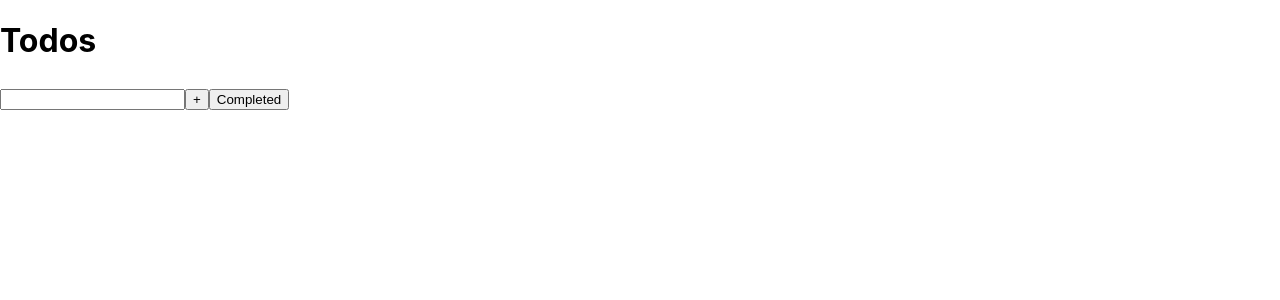
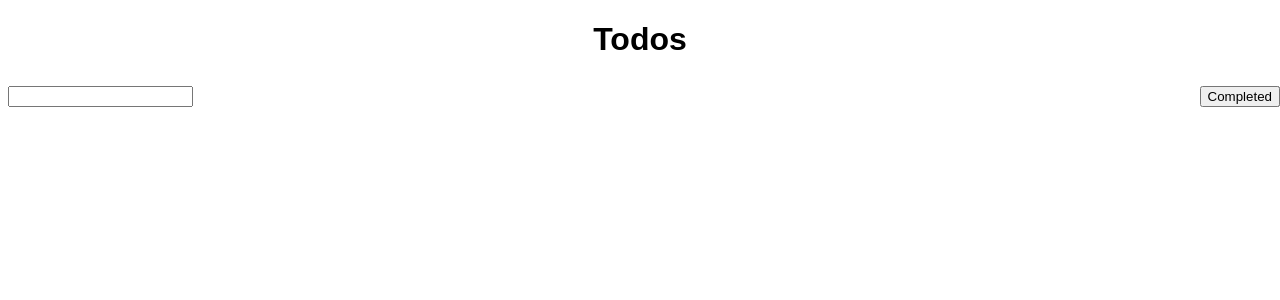
Before and after one commit to moonman239/WDD330-Week6-Challenge, a React (Create React App) app: page / in a window 1280 px wide. Shown: the top 300 px of the page. Built offline with nearby package versions, Linux system fonts and the light colour scheme.

Commit message:
CSS stuff

```diff
--- a/src/TaskView.jsx
+++ b/src/TaskView.jsx
@@ -19,7 +19,7 @@ export class TaskView extends React.Component
     }
     render()
     {
-        const jsx = <div>
+        const jsx = <div className="task">
             <input type="checkbox" onClick={this.completedClicked}></input>
             {this.state.shouldStrikethrough ? <strike>{this.props.task.name}</strike> : this.props.task.name}
             <button onClick={x=>this.props.onRemoveButtonClick(this.props.index)}>X</button>
--- a/src/index.css
+++ b/src/index.css
@@ -1,13 +1,13 @@
 body {
-  margin: 0;
-  font-family: -apple-system, BlinkMacSystemFont, 'Segoe UI', 'Roboto', 'Oxygen',
-    'Ubuntu', 'Cantarell', 'Fira Sans', 'Droid Sans', 'Helvetica Neue',
-    sans-serif;
-  -webkit-font-smoothing: antialiased;
-  -moz-osx-font-smoothing: grayscale;
+  font-family: Arial, Helvetica, sans-serif;
 }
-
-code {
-  font-family: source-code-pro, Menlo, Monaco, Consolas, 'Courier New',
-    monospace;
+h1 {
+  text-align: center;
 }
+.task {
+  border: 1px solid black;
+}
+button {
+  position: absolute;
+  right: 0px;
+}
```
